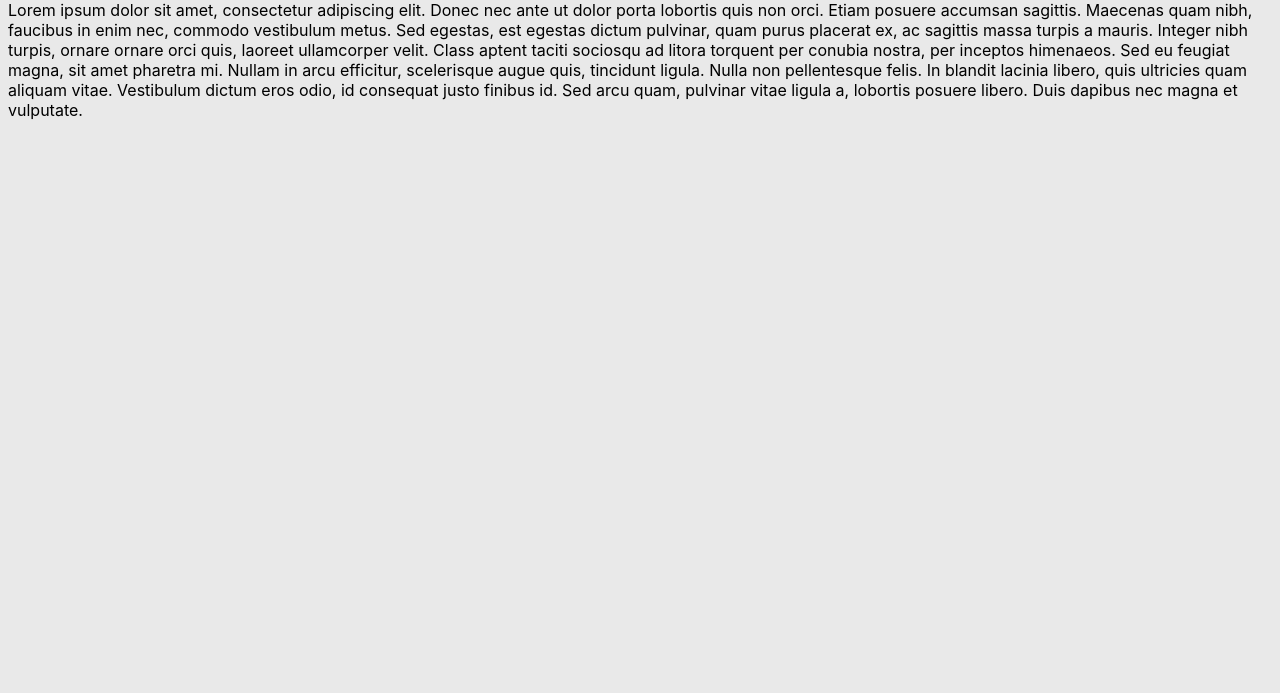
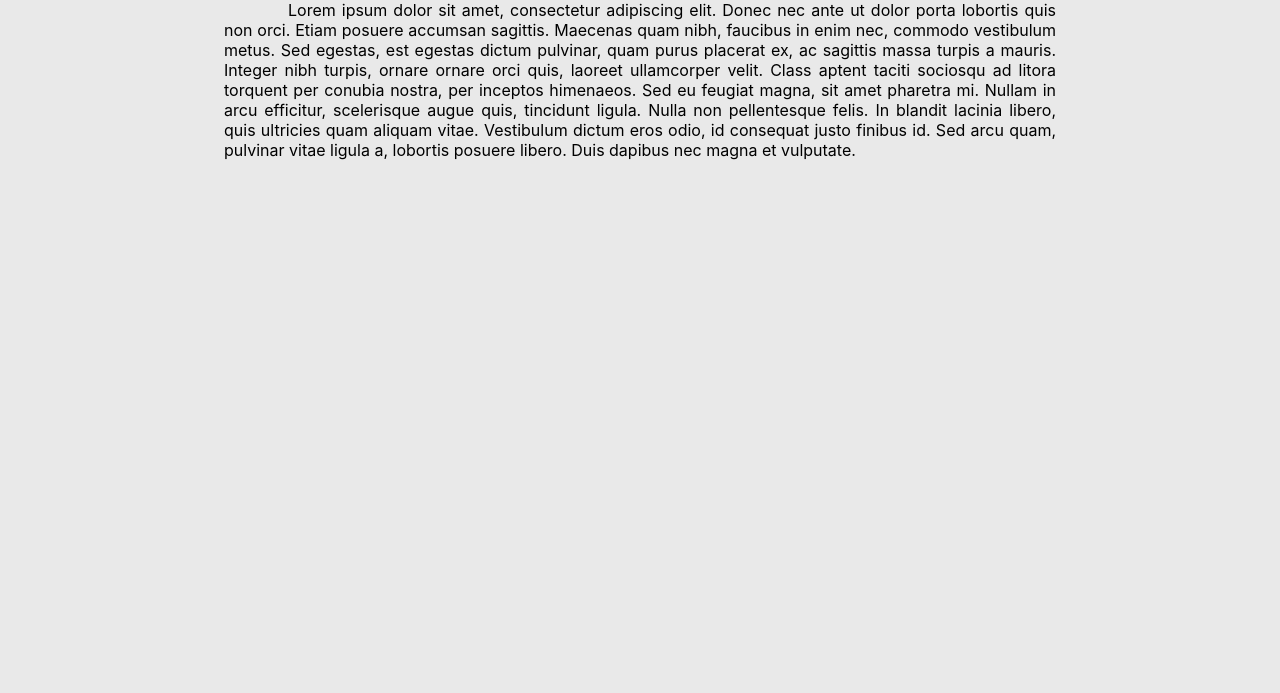
Before and after one commit to grangart/grantgarton.com, a plain HTML site: page about.html in a window 1280 px wide. Shown: the part 107-800 px from the top of the page. Drawn offline with Linux system fonts and the light colour scheme.

Commit message:
Update about.html

```diff
--- a/about.html
+++ b/about.html
@@ -5,7 +5,7 @@
     <meta charset="UTF-8">
     <title>about</title>
     <meta name="viewport" content="width=device-width, initial-scale=1.0" />
-    <link rel="stylesheet" href="blog/blog.css">
+    <link rel="stylesheet" href="./blog/posts/posts.css">
 </head>
 
 <body>
```
